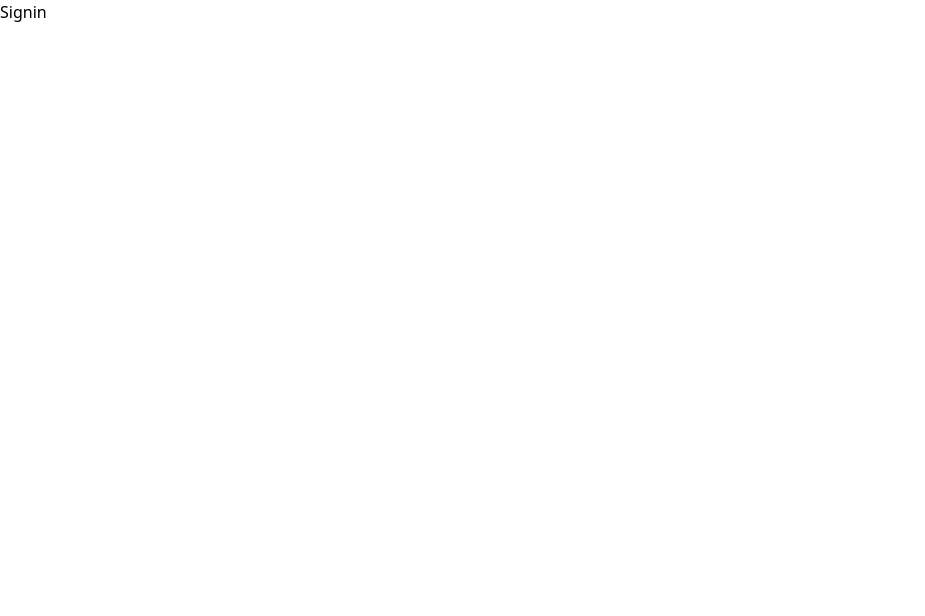
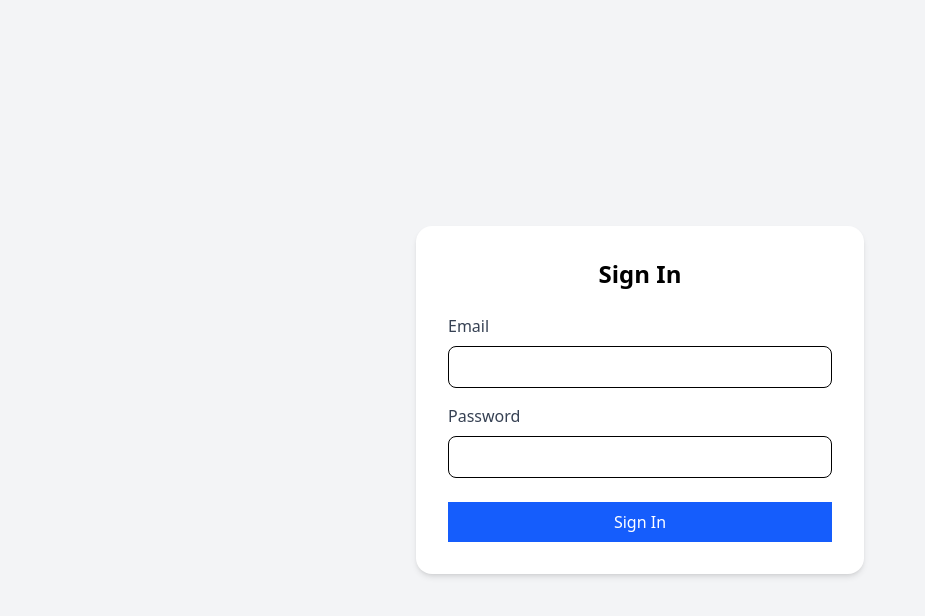
Before and after one commit to sajjadamin1924/viteex, a React (Vite) app: page /signin in a window 1280 px wide. Shown: the top 616 px of the page, without its empty margins (0-925 px from the left). Built offline with nearby package versions, Linux system fonts and the light colour scheme.

Commit message:
sign in updated

```diff
--- a/src/auth/Signin.jsx
+++ b/src/auth/Signin.jsx
@@ -1,9 +1,63 @@
-import React from 'react'
+import React, { useState } from "react";
+import { useNavigate } from "react-router";
 
-const Signin = () => {
+const signIn = () => {
+
+  const [email, setEmail] = useState("");
+  const [password, setPassword] = useState("");
+  const navigate = useNavigate();
+
+  const handleSignIn = () => {
+  navigate("/main");
+
+  }
+
+  const handleSubmit = (e) => {
+    e.preventDefault();
+    // Handle sign-in logic here (e.g., send request to backend)
+    console.log("Email:", email);
+    console.log("Password:", password);
+  };
+
   return (
-    <div>Signin</div>
-  )
-}
+    <div className="min-h-screen flex items-center justify-center bg-gray-100">
+      <form
+        onSubmit={handleSubmit}
+        className="bg-white p-8 rounded-2xl shadow-md w-full max-w-md"
+      >
+        <h2 className="text-2xl font-bold mb-6 text-center">Sign In</h2>
 
-export default Signin;
+        <div className="mb-4">
+          <label className="block text-gray-700 mb-2">Email</label>
+          <input
+            type="email"
+            className="w-full px-4 py-2 border rounded-lg focus:outline-none focus:ring-2 focus:ring-blue-500"
+            value={email}
+            onChange={(e) => setEmail(e.target.value)}
+            required
+          />
+        </div>
+
+        <div className="mb-6">
+          <label className="block text-gray-700 mb-2">Password</label>
+          <input
+            type="password"
+            className="w-full px-4 py-2 border rounded-lg focus:outline-none focus:ring-2 focus:ring-blue-500"
+            value={password}
+            onChange={(e) => setPassword(e.target.value)}
+            required
+          />
+        </div>
+
+        <button
+          type="submit"
+          className="w-full bg-blue-600 text-white py-2" onClick={handleSignIn}
+        >
+          Sign In
+        </button>
+      </form>
+    </div>
+  );
+};
+
+export default signIn;
```
